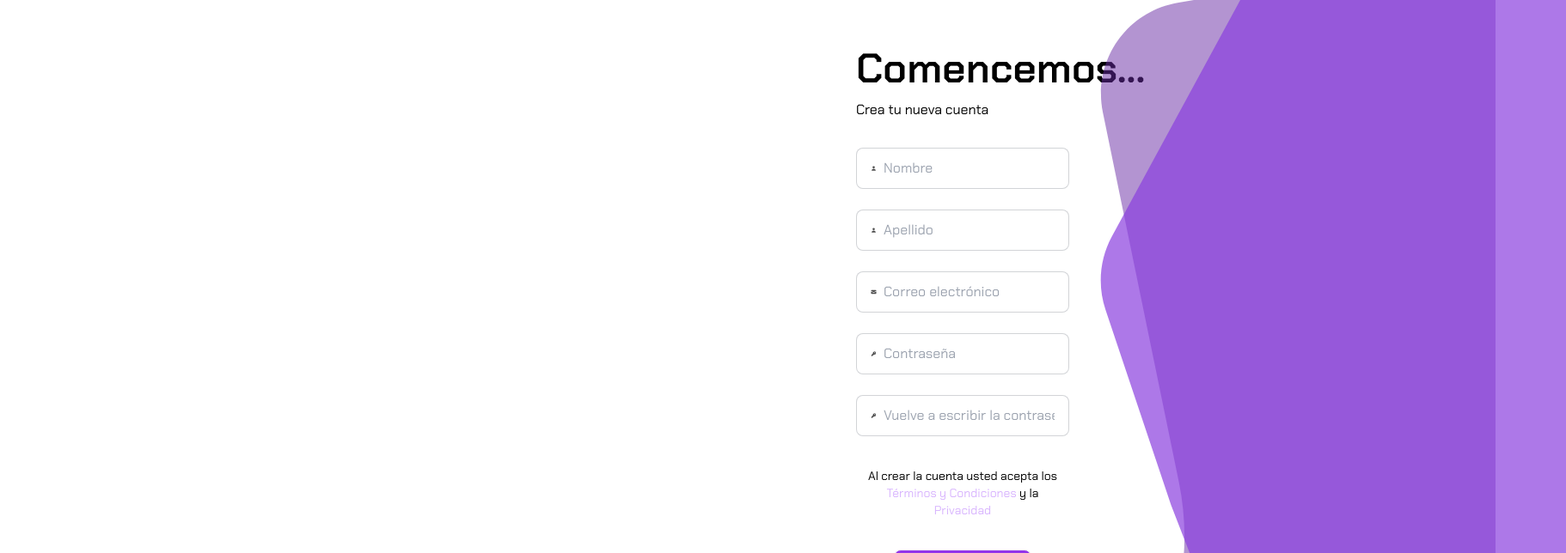
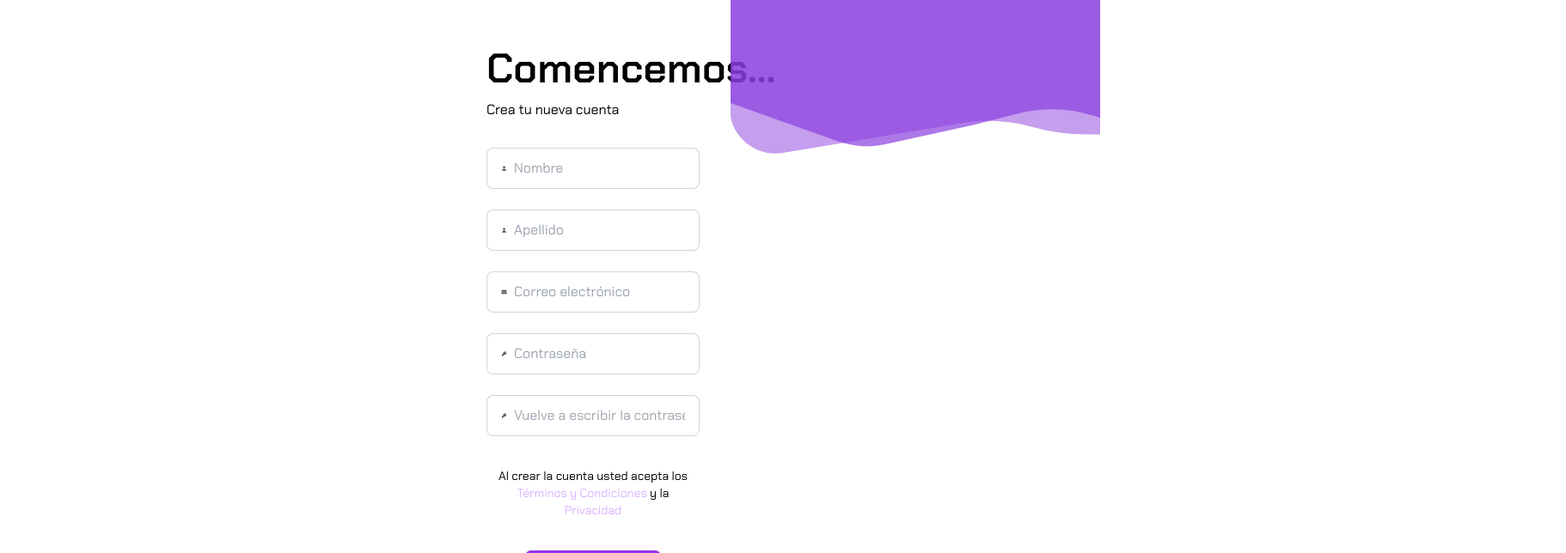
Before and after one commit to K-FinCity/fincity-frontend, a Next.js app: page /registro in a window 1280 px wide. Shown: the top 644 px of the page at 86% size, 1822 px wide, since content can reach past the window. Built offline with nearby package versions, Linux system fonts and the light colour scheme.

Commit message:
Revert "Fix: classes and reset"
This reverts commit 10365ea1096f93133741b43f6d3c8ba409c257ef.

```diff
--- a/pages/registro.jsx
+++ b/pages/registro.jsx
@@ -16,7 +16,6 @@ export default function Page() {
     watch,
     formState: { errors },
     handleSubmit,
-    reset,
   } = useForm();
 
   const onSubmit = async (data) => {
@@ -49,9 +48,11 @@ export default function Page() {
       <div className="relative">
         <svg
           xmlns="http://www.w3.org/2000/svg"
+          width="430"
+          height="171"
           viewBox="0 0 430 171"
           fill="none"
-          className="absolute lg:hidden"
+          className="absolute"
         >
           <path
             d="M0 0H430V137.453C399.406 125.945 366.017 124.112 334.347 132.2L282.5 145.441L180.098 168.042C161.738 172.094 142.609 170.888 124.903 164.563L0 119.943V0Z"
@@ -61,40 +62,15 @@ export default function Page() {
         </svg>
         <svg
           xmlns="http://www.w3.org/2000/svg"
+          width="430"
+          height="179"
           viewBox="0 0 430 179"
           fill="none"
-          className="lg:hidden"
         >
           <path
             d="M0 0H430V156.496H414.792C392.784 156.496 370.88 153.484 349.689 147.545C323.879 140.31 296.794 138.839 270.352 143.236L61.0452 178.037C32.8884 182.719 6.01818 164.462 0 136.56V0Z"
             fill="#8B3FDE"
             fill-opacity="0.5"
-          />
-        </svg>
-
-        {/* DESKTOP */}
-        <svg
-          xmlns="http://www.w3.org/2000/svg"
-          viewBox="0 0 428 832"
-          fill="none"
-          className="hidden h-full lg:block"
-        >
-          <path
-            d="M428 0L428 832L53.7185 832V803.503C53.7185 760.404 60.9219 717.608 75.0311 676.884C92.2891 627.072 95.7964 573.527 85.1837 521.889L2.94284 121.73C-8.41144 66.4834 28.1437 12.7828 83.7054 3.08729L101.398 0L428 0Z"
-            fill="#682BA4"
-            fill-opacity="0.5"
-          />
-        </svg>
-        <svg
-          xmlns="http://www.w3.org/2000/svg"
-          viewBox="0 0 504 832"
-          fill="none"
-          className="hidden lg:block lg:absolute top-0 h-full"
-        >
-          <path
-            d="M504 0L504 832L100.107 832C132.969 774.469 138.14 705.189 114.183 643.417L76.635 546.605L5.82239 335.34C-2.99365 309.038 -0.488037 280.256 12.7404 255.873L151.558 0L504 0Z"
-            fill="#8B3FDE"
-            fill-opacity="0.7"
           />
         </svg>
       </div>
```
